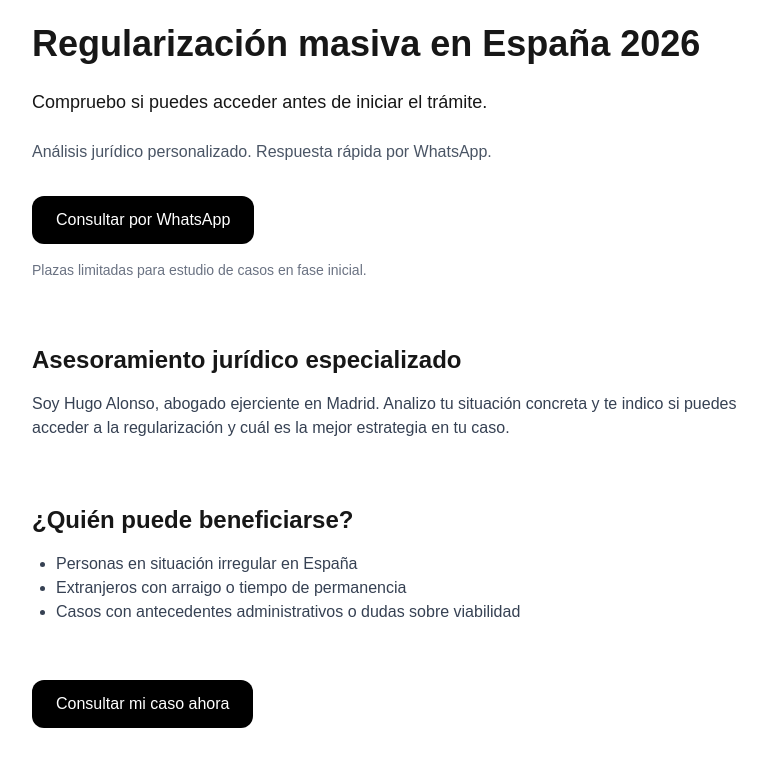
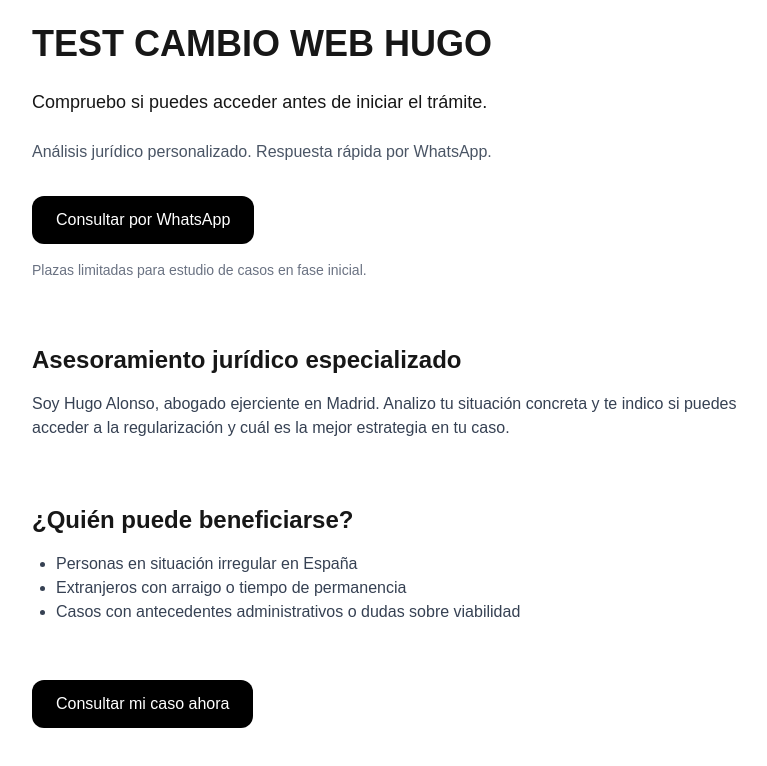
Before and after one commit to HugoAG73/hugo-alonso-web, a Next.js app: page / in a window 1280 px wide. Shown: the top 766 px of the page, without its empty margins (248-1015 px from the left). Built offline with nearby package versions, Linux system fonts and the light colour scheme.

Commit message:
test visual web

```diff
--- a/app/page.tsx
+++ b/app/page.tsx
@@ -2,9 +2,9 @@ export default function Home() {
   return (
     <main className="max-w-3xl mx-auto p-6">
 
-      <h1 className="text-4xl font-bold mb-6">
-        Regularización masiva en España 2026
-      </h1>
+     <h1 className="text-4xl font-bold mb-6">
+  TEST CAMBIO WEB HUGO
+</h1>
 
       <p className="text-lg mb-6">
         Compruebo si puedes acceder antes de iniciar el trámite.
```
